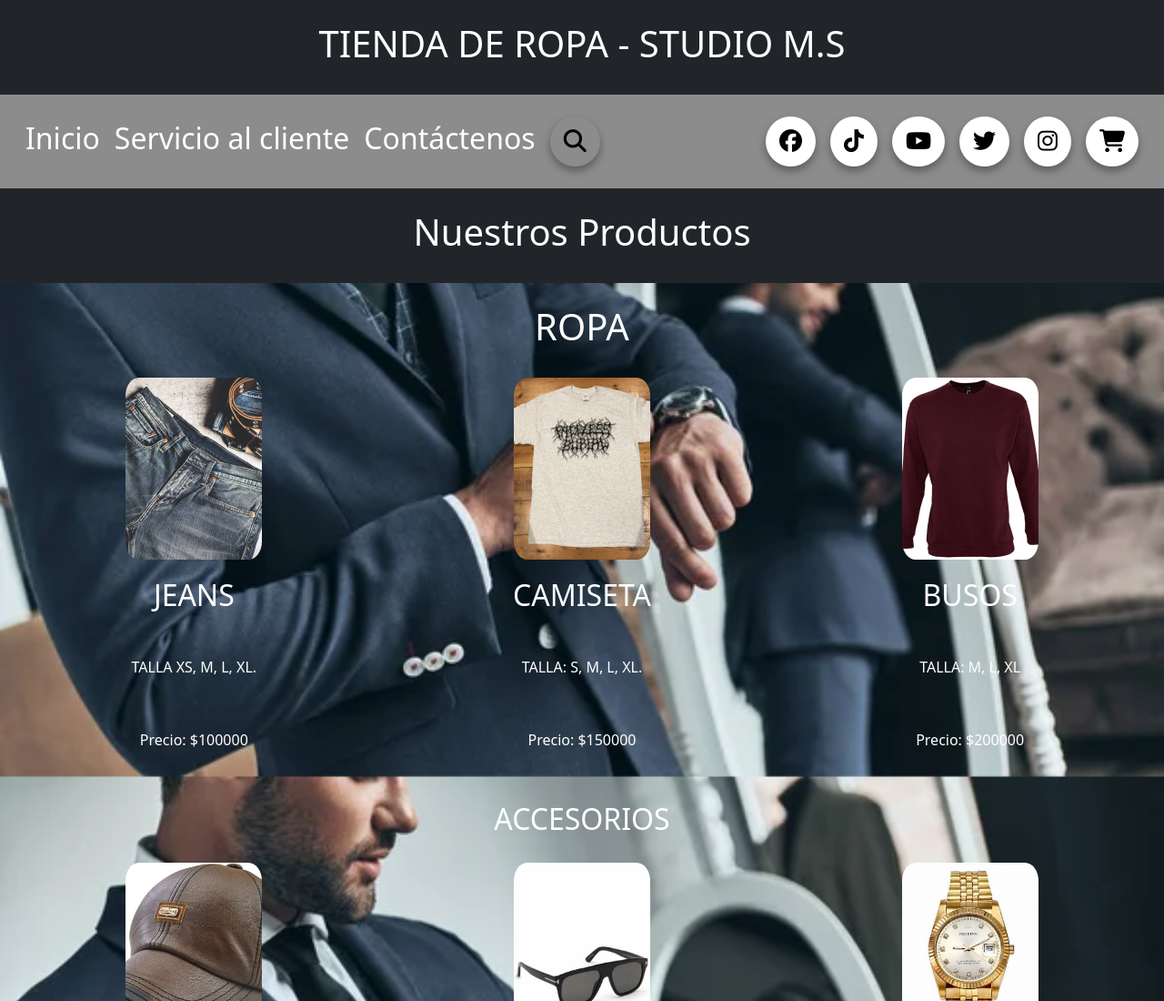
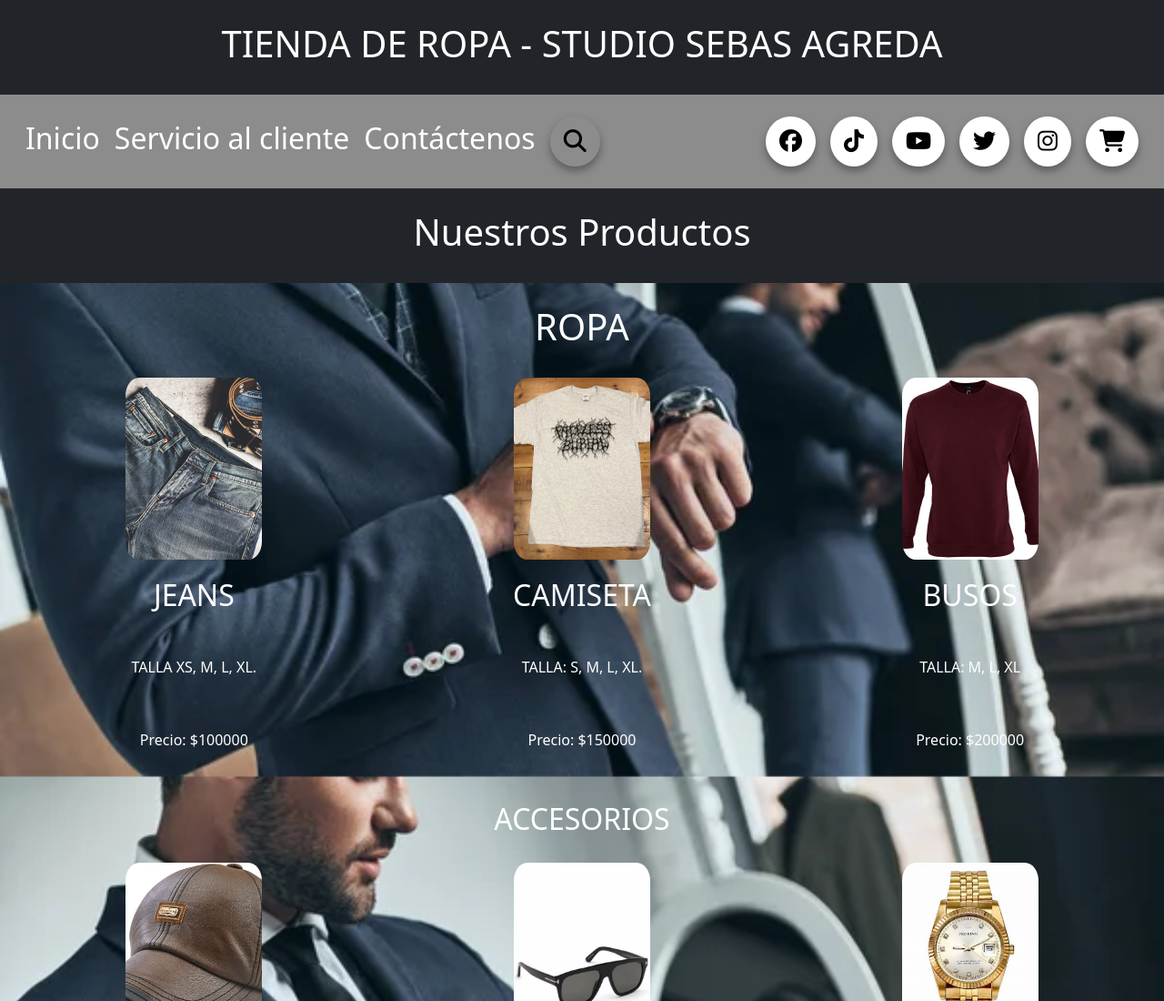
Before and after one commit to ingsebastianagr/tiendaderopa, a plain HTML site: page index.html in a window 1280 px wide. Shown: the top 1100 px of the page at 91% size. Drawn offline with Linux system fonts and the light colour scheme.

Commit message:
update index

```diff
--- a/index.html
+++ b/index.html
@@ -23,7 +23,7 @@
     <div class="row">
 
         <div class="col-sm-12 text-center bg-dark text-white p-4">
-            <h1>TIENDA DE ROPA - STUDIO M.S</h1>
+            <h1>TIENDA DE ROPA - STUDIO SEBAS AGREDA</h1>
         </div>
 
         <div class="col-sm-12 p-2" style="background-color: #8d8c8c;">
```
